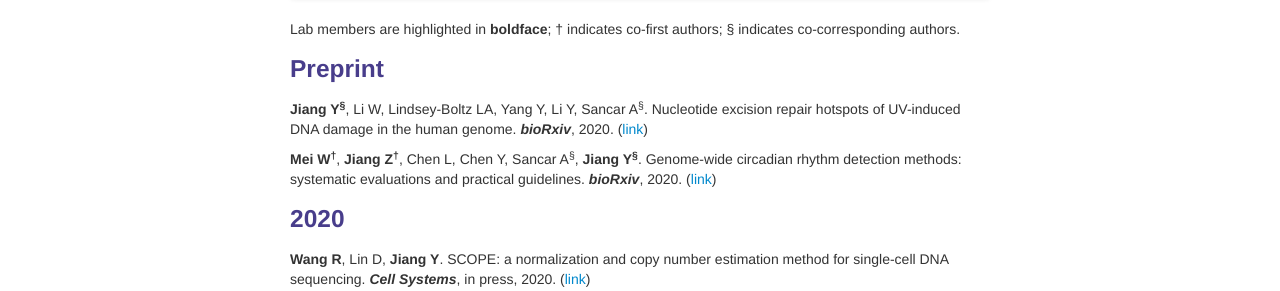
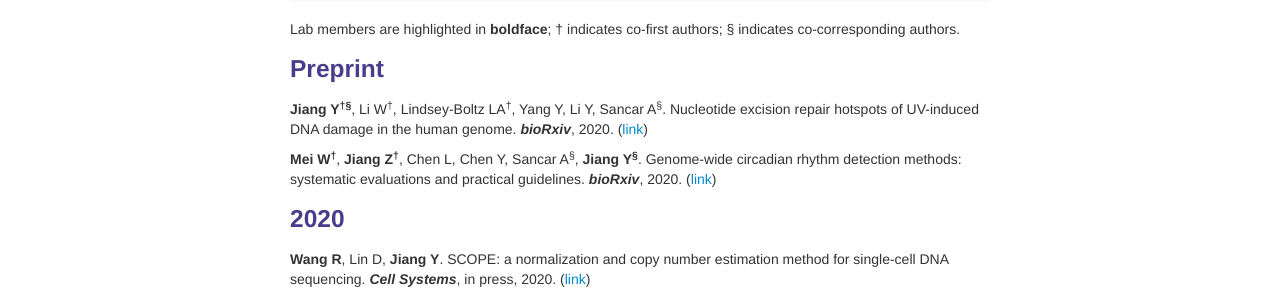
Before and after one commit to yuchaojiang/yuchaojiang.github.io, a Jekyll site: the page built from pages/pubs.md, in a window 1280 px wide. Shown: the part 195-486 px from the top of the page. Built offline with Jekyll 4.4.1, drawn with Linux system fonts in a browser that asks for light colours.

Commit message:
Update pubs.md

```diff
--- a/pages/pubs.md
+++ b/pages/pubs.md
@@ -16,7 +16,7 @@ Lab members are highlighted in **boldface**; &dagger; indicates co-first authors
 
 ### Preprint
 
-**Jiang Y<sup>&sect;</sup>**, Li W, Lindsey-Boltz LA, Yang Y, Li Y, Sancar A<sup>&sect;</sup>. Nucleotide excision repair hotspots of UV-induced DNA damage in the human genome. ***bioRxiv***, 2020. ([link](https://www.biorxiv.org/content/10.1101/2020.04.16.045369v1))
+**Jiang Y<sup>&dagger;</sup><sup>&sect;</sup>**, Li W<sup>&dagger;</sup>, Lindsey-Boltz LA<sup>&dagger;</sup>, Yang Y, Li Y, Sancar A<sup>&sect;</sup>. Nucleotide excision repair hotspots of UV-induced DNA damage in the human genome. ***bioRxiv***, 2020. ([link](https://www.biorxiv.org/content/10.1101/2020.04.16.045369v1))
 
 **Mei W<sup>&dagger;</sup>**, **Jiang Z<sup>&dagger;</sup>**, Chen L, Chen Y, Sancar A<sup>&sect;</sup>, **Jiang Y<sup>&sect;</sup>**. Genome-wide circadian rhythm detection methods: systematic evaluations and practical guidelines. ***bioRxiv***, 2020. ([link](https://www.biorxiv.org/content/10.1101/2020.04.04.024729v2))
 
```
